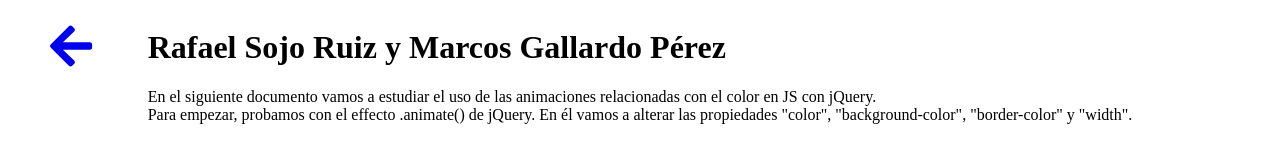
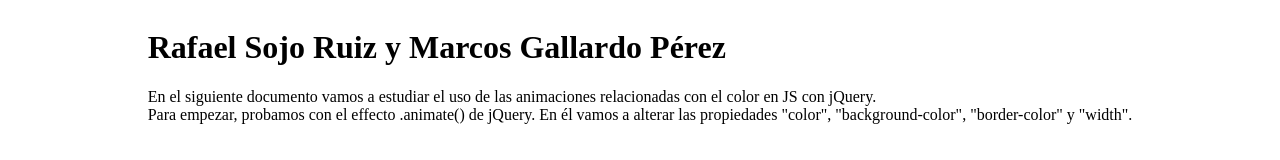
Before and after one commit to RafaSojo/Animaciones-de-colores-con-jQuery, a plain HTML site: page index.html in a window 1280 px wide. Shown: the top 160 px of the page. Drawn offline with nearby package versions, Linux system fonts and the light colour scheme.

Commit message:
Corrección html

```diff
--- a/index.html
+++ b/index.html
@@ -18,8 +18,6 @@
 
 <body>
     <main>
-
-        <span id="undo"><a href="../../../1.Cliente/Tema7/AnimacionesConColor/index.html"><i class="fas fa-arrow-left"></i></a></span>
         <h1>Rafael Sojo Ruiz y Marcos Gallardo Pérez</h1>
         <article>
             <p>En el siguiente documento vamos a estudiar el uso de las animaciones relacionadas con el color en JS con
```
